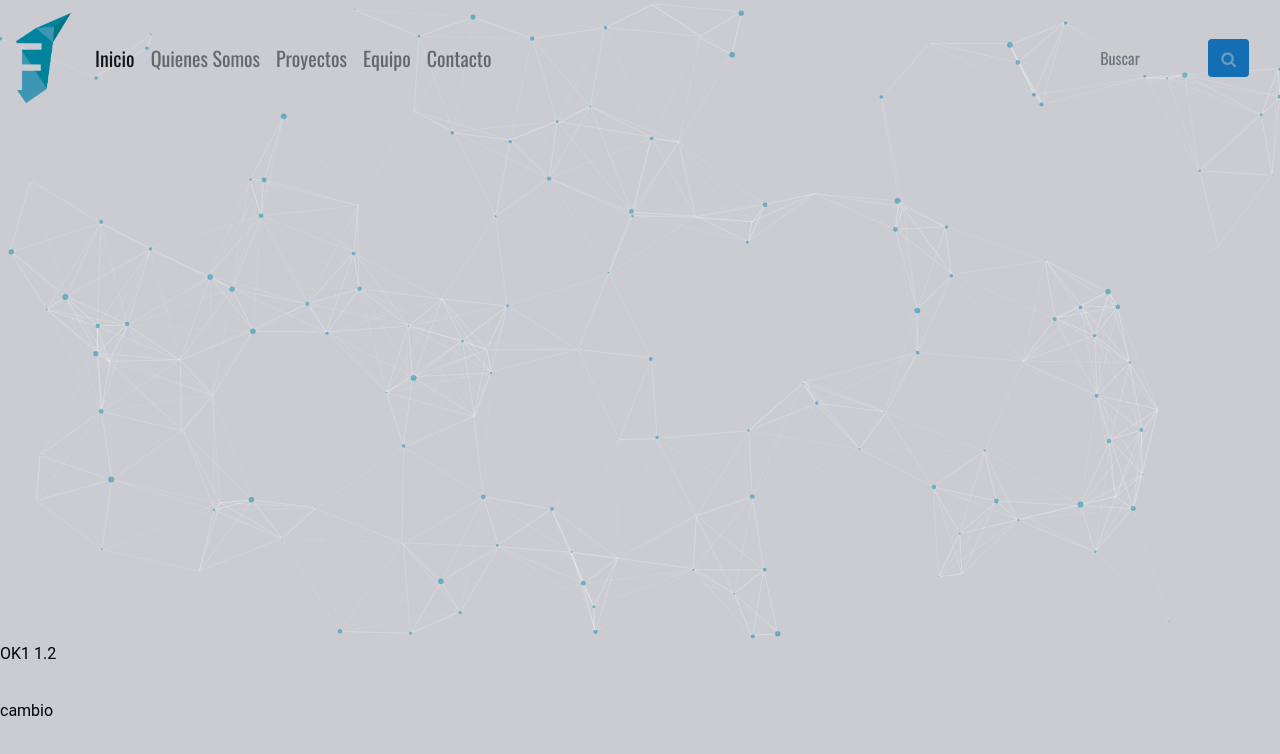
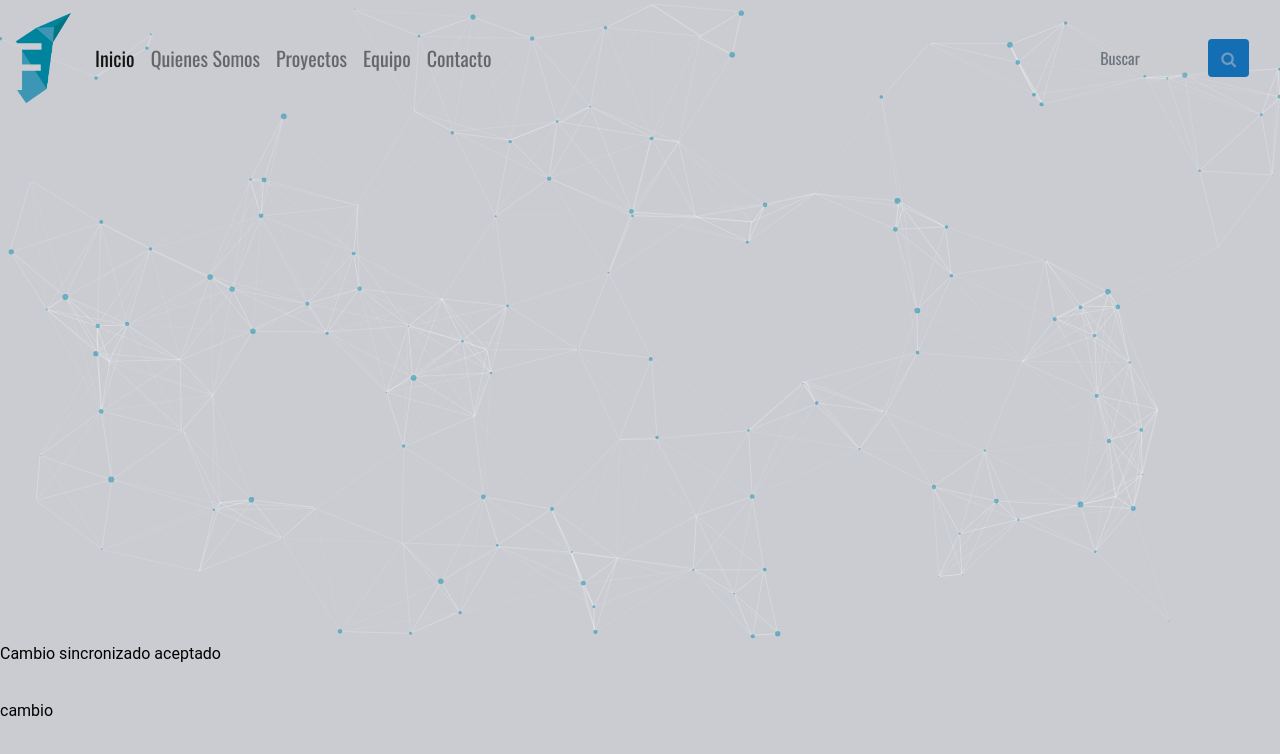
Before and after one commit to siaoscarmiranda/PWFractal, a plain HTML site: page PWFractal/indexf.html in a window 1280 px wide. Drawn offline with nearby package versions, Linux system fonts and the light colour scheme; animation ran at ten frames a second; a web font is replaced by a local one.

Commit message:
Commit Confirmado OscarMiranda 6:28 pm

```diff
--- a/PWFractal/indexf.html
+++ b/PWFractal/indexf.html
@@ -23,8 +23,8 @@
 <body>
   <div id="particles-js"></div>
 
-
-  <h1>OK1 1.2</h1>
+  <!--Primer commit MarielLuna Confirmado-->
+  <h1>Cambio sincronizado aceptado</h1>
 
 
 
```
